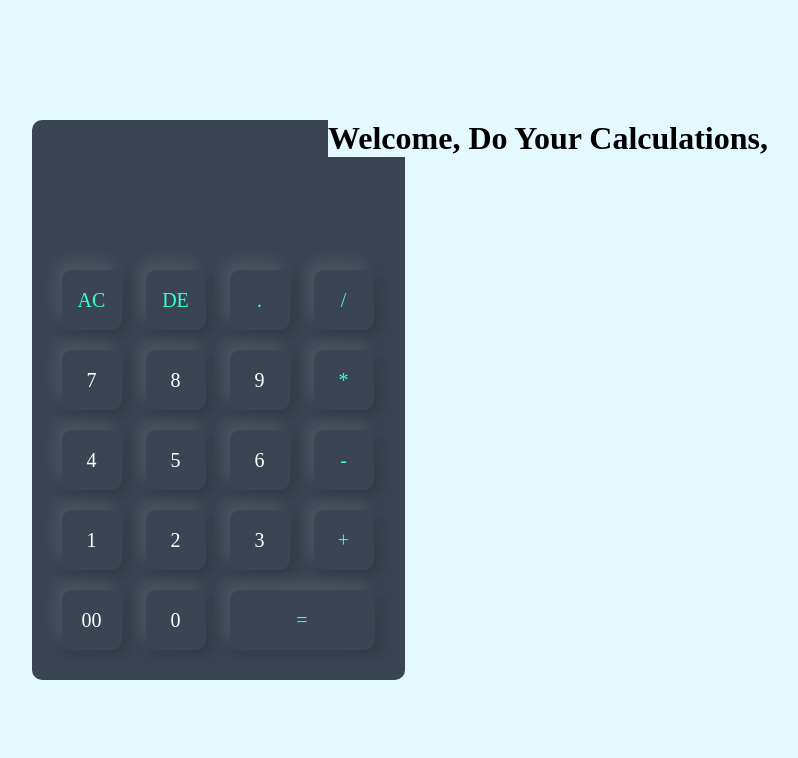
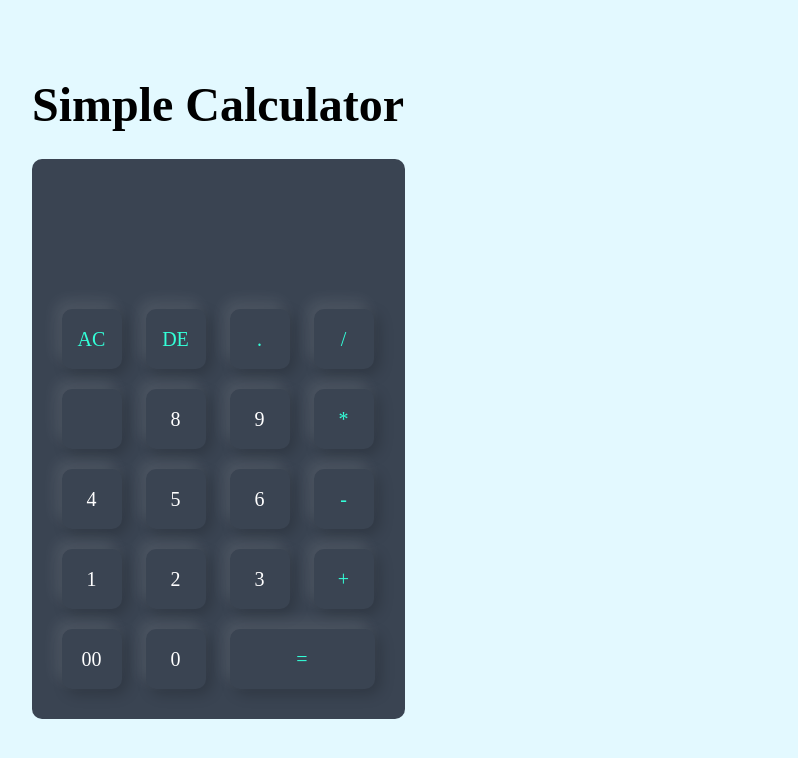
Before and after one commit to ajey35/simple_calculator, a plain HTML site: page index.html in a window 1280 px wide. Shown: the whole page, without its empty margins (422-1220 px from the left). Drawn offline with nearby package versions, Linux system fonts and the light colour scheme.

Commit message:
fixed header

```diff
--- a/index.html
+++ b/index.html
@@ -4,11 +4,15 @@
     <meta charset="UTF-8">
     <meta name="viewport" content="width=device-width, initial-scale=1.0">
     <title>Calci</title>
+    <script src="https://unpkg.com/@tailwindcss/browser@4"></script>
     <link rel="stylesheet" href="style.css">
 </head>
 <body>
-    <h1>Welcome, Do Your Calculations,</h1>
-    <div class="container">
+    <div class="bg-gray-700 h-full">
+        <div>
+
+         <div class="container grid place-content-center">
+            <div class="text-black text-5xl font-serif grid place-content-center  font-bold  bg-[#e3f9ff]"> Simple Calculator</div>
             <div class="calci">
                 <form>
                     <div class="display">
@@ -21,7 +25,7 @@
                         <input type="button" value="/"onclick="display.value+='/'" class="operator">
                     </div>
                     <div>
-                    <input type="button" value="7" onclick="display.value+='7'">
+                        <input type="button" valule="7" onclick="display.value+='7'">
                         <input type="button" value="8" onclick="display.value+='8'">
                         <input type="button" value="9" onclick="display.value+='9'">
                         <input type="button" value="*"onclick="display.value+='*'" class="operator">
@@ -46,5 +50,8 @@
                 </form>
             </div>
         </div>
+    </div>
+
+    </div>
 </body>
 </html>
--- a/style.css
+++ b/style.css
@@ -8,14 +8,14 @@
     width: 100%;
     height: 100vh;
     background-color: #e3f9ff;
-    display: flex;
-    justify-content: center;
-    align-items: center;
+
 }
 .calci{
     background-color: #3a4452;
     border-radius: 10px;
     padding: 20px;
+    margin-top: 30px;
+
 }
 .calci form input{
     border: 0;
```
Lines whose indentation alone changed are shown as unchanged.
